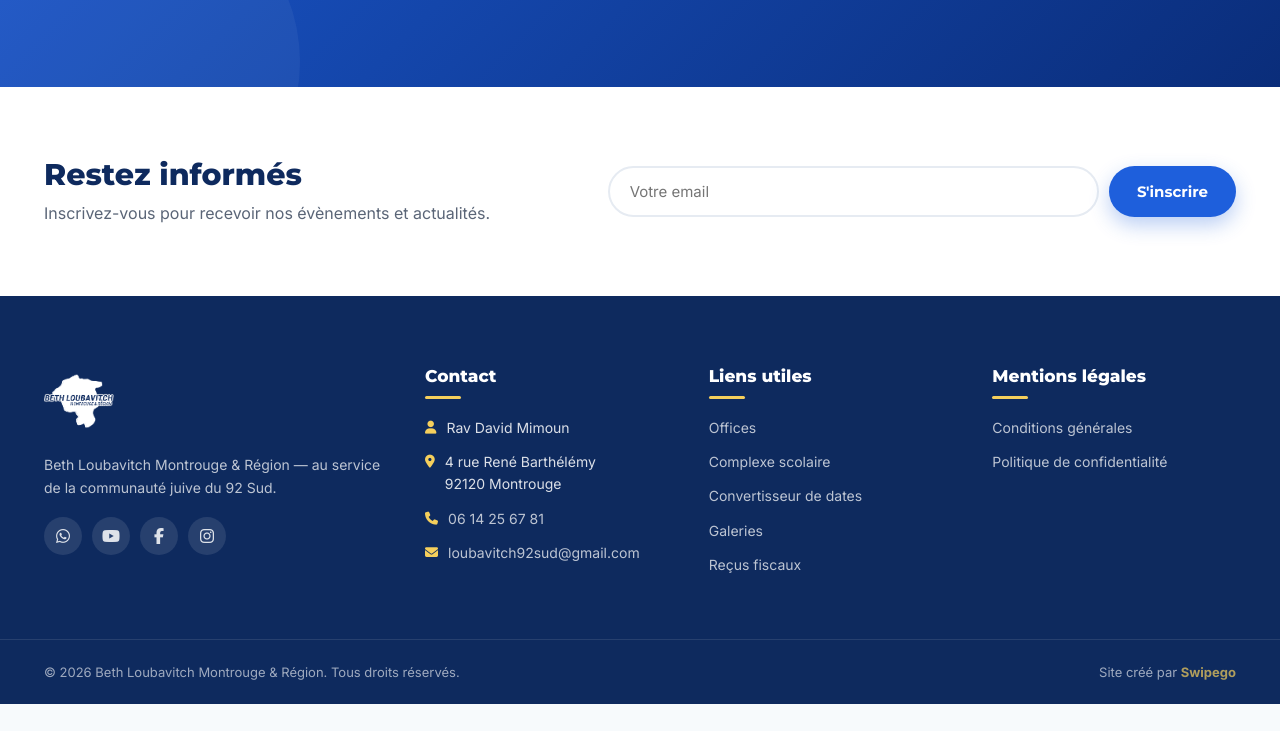
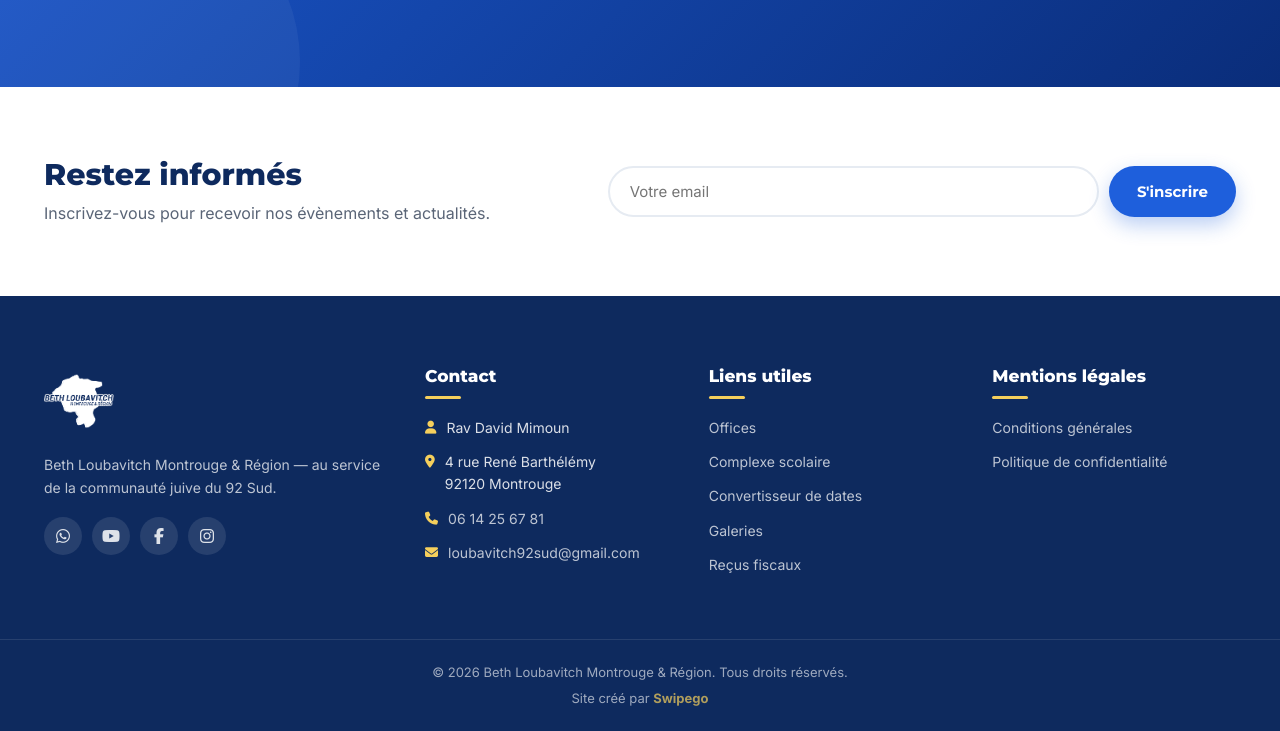
Before and after one commit to AmazingeventParis/loubavitch92sud, a plain HTML site: page index.html in a window 1280 px wide. Shown: the part 2340-3071 px from the top of the page. Before the commit the page ends 3044 px from the top, so only its background shows below. Drawn offline with Linux system fonts and the light colour scheme.

Commit message:
Footer: copyright centre + credit Swipego en dessous

```diff
--- a/style.css
+++ b/style.css
@@ -686,10 +686,9 @@ h1, h2, h3, h4 {
 }
 .footer-bottom-inner {
   display: flex;
-  justify-content: space-between;
+  flex-direction: column;
   align-items: center;
-  flex-wrap: wrap;
-  gap: 8px;
+  gap: 6px;
 }
 .footer-credit a {
   color: var(--gold);
@@ -697,9 +696,6 @@ h1, h2, h3, h4 {
   transition: opacity 0.2s;
 }
 .footer-credit a:hover { opacity: 0.85; }
-@media (max-width: 600px) {
-  .footer-bottom-inner { flex-direction: column; }
-}
 
 /* === Page hero (sub-pages) === */
 .page-hero {
```
